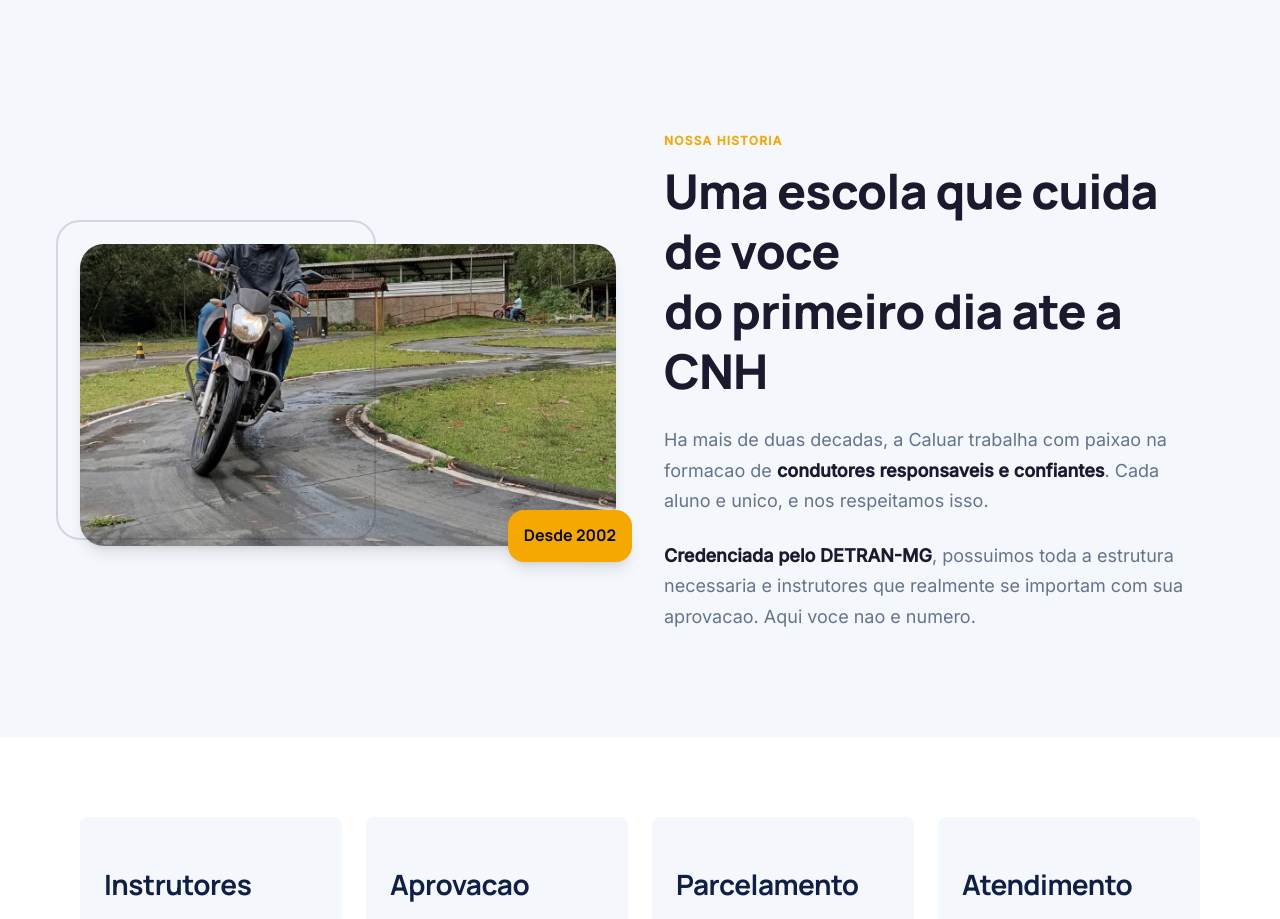
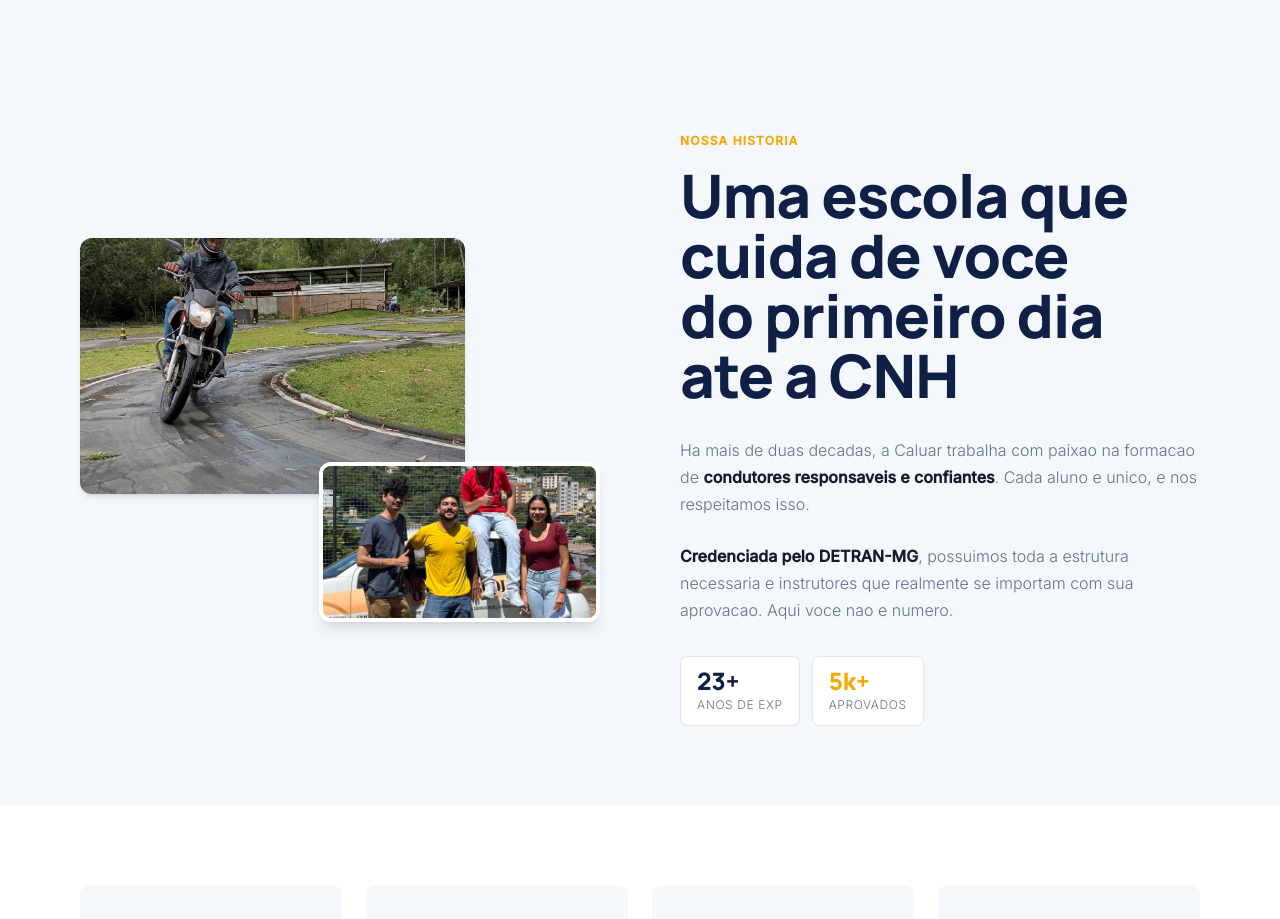
Before and after one commit to j7softwarehouse/caluar-auto-escola, a React (Vite) app: page / in a window 1280 px wide. Shown: the part 1960-2879 px from the top of the page. Built offline with nearby package versions, Linux system fonts and the light colour scheme; the HTML template or start-up script is replaced by a standard one.

Commit message:
refine: About section layout com 2 imagens posicionadas
- Reformulado layout com imagens em absolute (74% e 54% widths)
- Adicionada border branca na segunda imagem
- Adicionados pills com números e labels
- Melhorado spacing e tipografia

```diff
--- a/src/components/sections/About.tsx
+++ b/src/components/sections/About.tsx
@@ -2,41 +2,53 @@ export default function About() {
   return (
     <section id="sobre" className="bg-light py-20">
       <div className="max-w-6xl mx-auto px-4">
-        <div className="grid md:grid-cols-2 gap-12 items-center">
-          {/* Imagem (aparece primeiro mobile) */}
-          <div className="order-2 md:order-1 relative">
+        <div className="grid md:grid-cols-2 gap-20 items-center">
+          {/* Imagens (aparece primeiro mobile) */}
+          <div className="order-2 md:order-1 relative h-96 md:h-96">
+            {/* Main image - top left */}
             <img
               src="/images/img1.JPG"
-              alt="Caluar"
-              className="rounded-3xl shadow-lg aspect-video object-cover w-full"
+              alt="Equipe Caluar"
+              className="absolute top-0 left-0 w-[74%] h-64 object-cover rounded-xl shadow-md"
             />
-            <div
-              className="absolute -bottom-4 -right-4 bg-accent text-dark px-4 py-3 rounded-2xl font-manrope font-700 shadow-lg"
-            >
-              Desde 2002
-            </div>
-            <div
-              className="absolute -top-6 -left-6 w-80 h-80 border-2 border-primary/15 rounded-3xl pointer-events-none"
+
+            {/* Secondary image - bottom right with white border */}
+            <img
+              src="/images/img3.jpeg"
+              alt="Turma Caluar"
+              className="absolute bottom-0 right-0 w-[54%] h-40 object-cover rounded-xl shadow-lg border-4 border-white"
             />
           </div>
 
           {/* Texto (aparece depois mobile) */}
           <div className="order-1 md:order-2">
-            <div className="text-accent font-inter font-600 text-xs uppercase tracking-widest mb-3">
+            <div className="text-accent font-inter font-600 text-xs uppercase tracking-widest mb-4">
               Nossa Historia
             </div>
 
-            <h2 className="text-5xl font-manrope font-800 text-tx mb-6 leading-tight tracking-tight">
+            <h2 className="text-5xl md:text-6xl font-manrope font-800 text-primary mb-8 leading-tight">
               Uma escola que cuida de voce<br />do primeiro dia ate a CNH
             </h2>
 
-            <p className="text-lg font-inter font-400 text-tx-muted mb-6 leading-relaxed">
+            <p className="text-base font-inter font-300 text-tx-muted mb-6 leading-relaxed">
               Ha mais de duas decadas, a Caluar trabalha com paixao na formacao de <span className="font-600 text-tx">condutores responsaveis e confiantes</span>. Cada aluno e unico, e nos respeitamos isso.
             </p>
 
-            <p className="text-lg font-inter font-400 text-tx-muted mb-6 leading-relaxed">
+            <p className="text-base font-inter font-300 text-tx-muted mb-8 leading-relaxed">
               <span className="font-600 text-tx">Credenciada pelo DETRAN-MG</span>, possuimos toda a estrutura necessaria e instrutores que realmente se importam com sua aprovacao. Aqui voce nao e numero.
             </p>
+
+            {/* Pills */}
+            <div className="flex gap-3 flex-wrap">
+              <div className="bg-white border border-border rounded-lg px-4 py-3">
+                <div className="text-2xl font-manrope font-800 text-primary leading-none">23+</div>
+                <div className="text-xs text-tx-muted uppercase tracking-wider font-300 mt-1">Anos de exp</div>
+              </div>
+              <div className="bg-white border border-border rounded-lg px-4 py-3">
+                <div className="text-2xl font-manrope font-800 text-accent leading-none">5k+</div>
+                <div className="text-xs text-tx-muted uppercase tracking-wider font-300 mt-1">Aprovados</div>
+              </div>
+            </div>
           </div>
         </div>
       </div>
```
Also changed, not shown: 1 other file (tests, documents, lock files or other folders).
